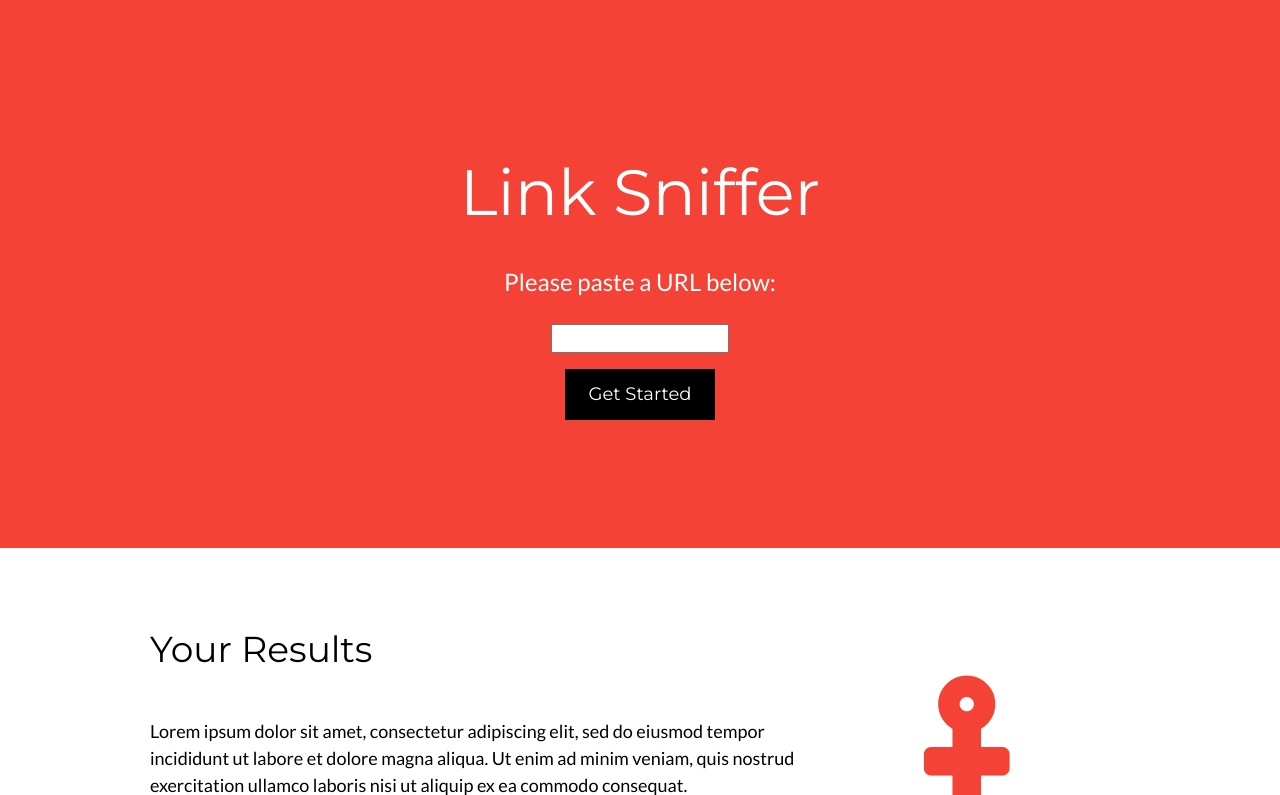
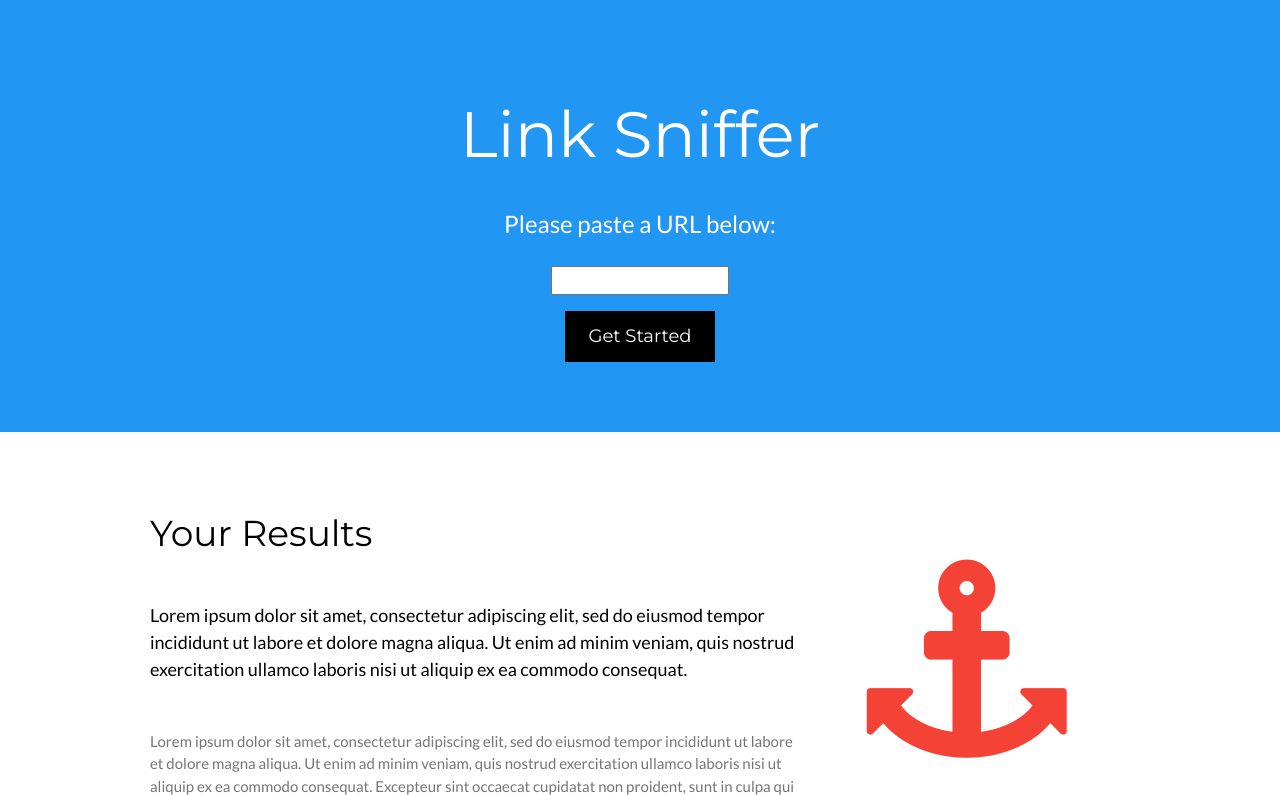
Before and after one commit to MattNannetti/link-sniffer, a Flask app: page / in a window 1280 px wide. Shown: the top 795 px of the page. Run offline with Flask 2, Linux system fonts and the light colour scheme.

Commit message:
initial commit

```diff
--- a/linkSniffer/templates/index.html
+++ b/linkSniffer/templates/index.html
@@ -16,7 +16,7 @@ body,h1,h2,h3,h4,h5,h6 {font-family: "Lato", sans-serif}
 
 
 <!-- Header -->
-<header class="w3-container w3-red w3-center" style="padding:128px 16px">
+<header class="w3-container w3-blue w3-center" style="padding:70px 16px">
   <h1 class="w3-margin w3-jumbo">Link Sniffer</h1>
   <p class="w3-xlarge">Please paste a URL below:</p>
   <form action="">
```
